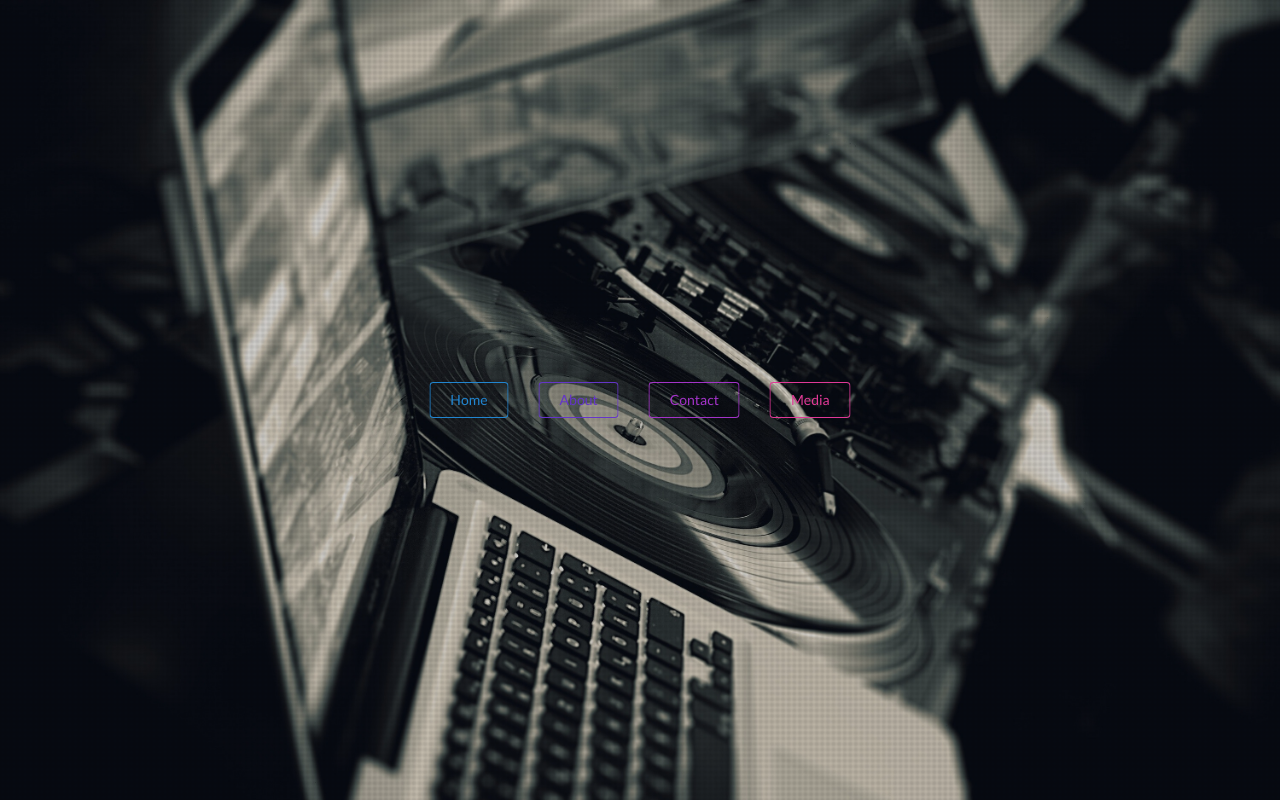
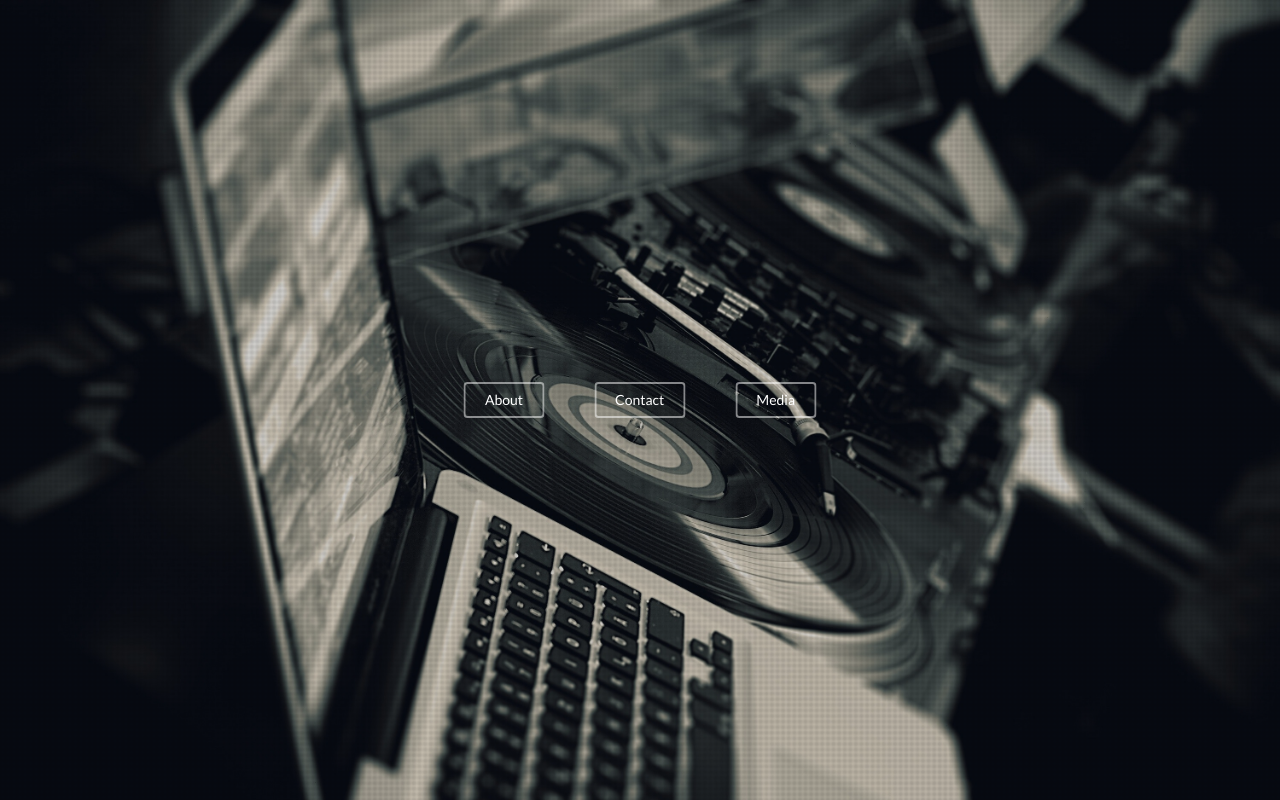
Before and after one commit to Dujota/react-animation-spa, a React (Create React App) app: page / in a window 1280 px wide. Built offline with nearby package versions, Linux system fonts and the light colour scheme.

Commit message:
removed the home button as the inital state is the home button nothing else to nav to with that button

```diff
--- a/src/components/NavBar.jsx
+++ b/src/components/NavBar.jsx
@@ -23,17 +23,17 @@ export default class NavBar extends Component {
       <div>
         {/* NAV BAR STARTS HERE */}
         {showNavBar && (
-          <nav id="icons" className="ui container">
-            <span>
+          <nav id="navbar" className="ui container">
+            {/* <span>
               <Link to="/">
-                <button className="ui blue basic button">Home</button>
+                <button className="ui inverted blue  button">Home</button>
               </Link>
-            </span>
+            </span> */}
 
             <span>
               <Link to="/about">
                 <button
-                  className="ui violet basic button"
+                  className="ui inverted blue basic button"
                   onClick={this.props.toggleNavBarDisplay}
                 >
                   About
@@ -44,7 +44,7 @@ export default class NavBar extends Component {
             <span>
               <Link to="/contact">
                 <button
-                  className="ui purple basic button"
+                  className="ui inverted violet basic button"
                   onClick={this.props.toggleNavBarDisplay}
                 >
                   Contact
@@ -55,7 +55,7 @@ export default class NavBar extends Component {
             <span>
               <Link to="/media">
                 <button
-                  className="ui pink basic button"
+                  className="ui inverted purple basic button"
                   onClick={this.props.toggleNavBarDisplay}
                 >
                   Media
--- a/src/styles/NavBar.scss
+++ b/src/styles/NavBar.scss
@@ -1,4 +1,4 @@
-#icons {
+#navbar {
   text-align: center;
   margin: 0px;
   position: absolute;
@@ -8,7 +8,7 @@
 
   span {
     button {
-      margin: 15px;
+      margin: 25px;
     }
   }
 }
```
